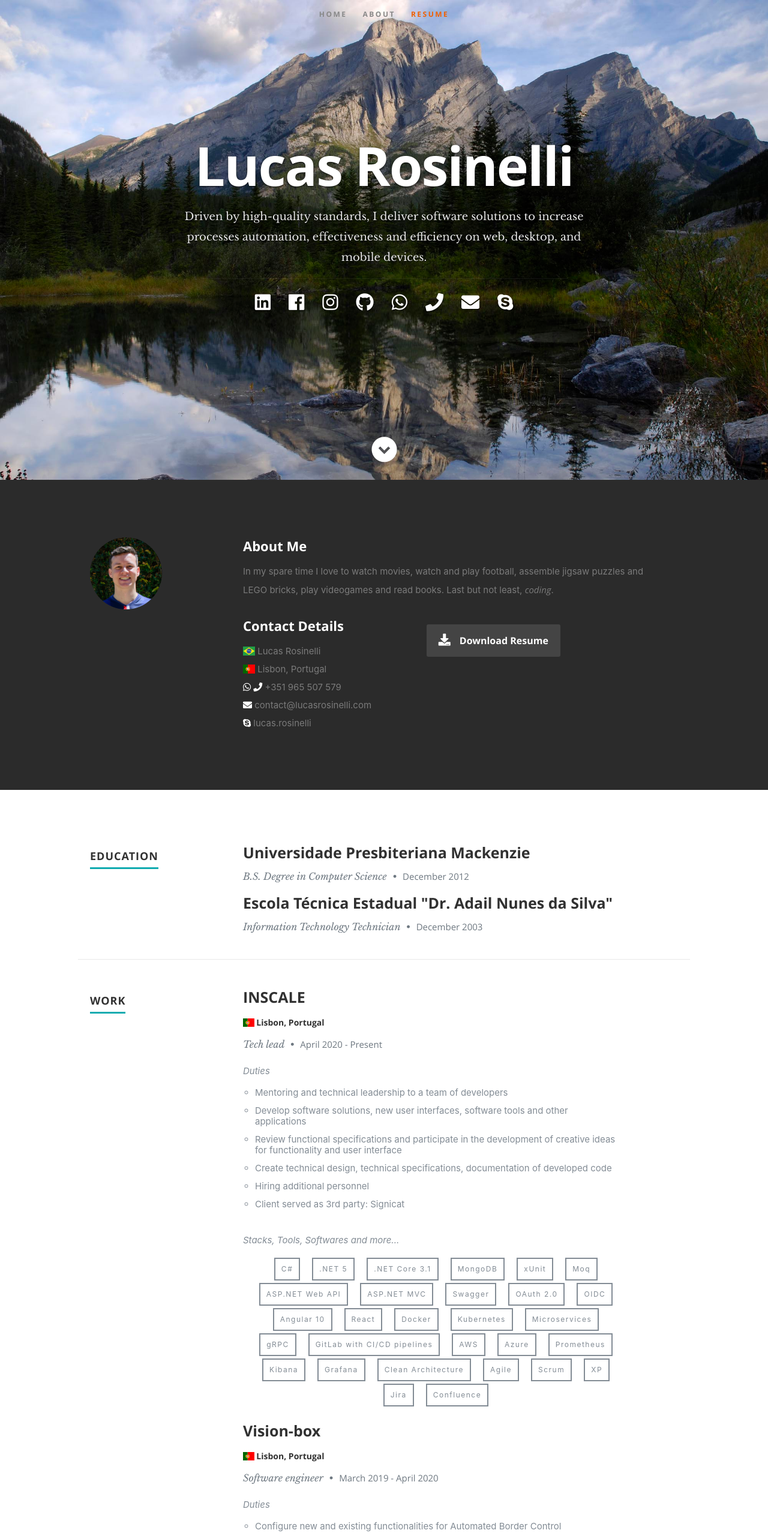
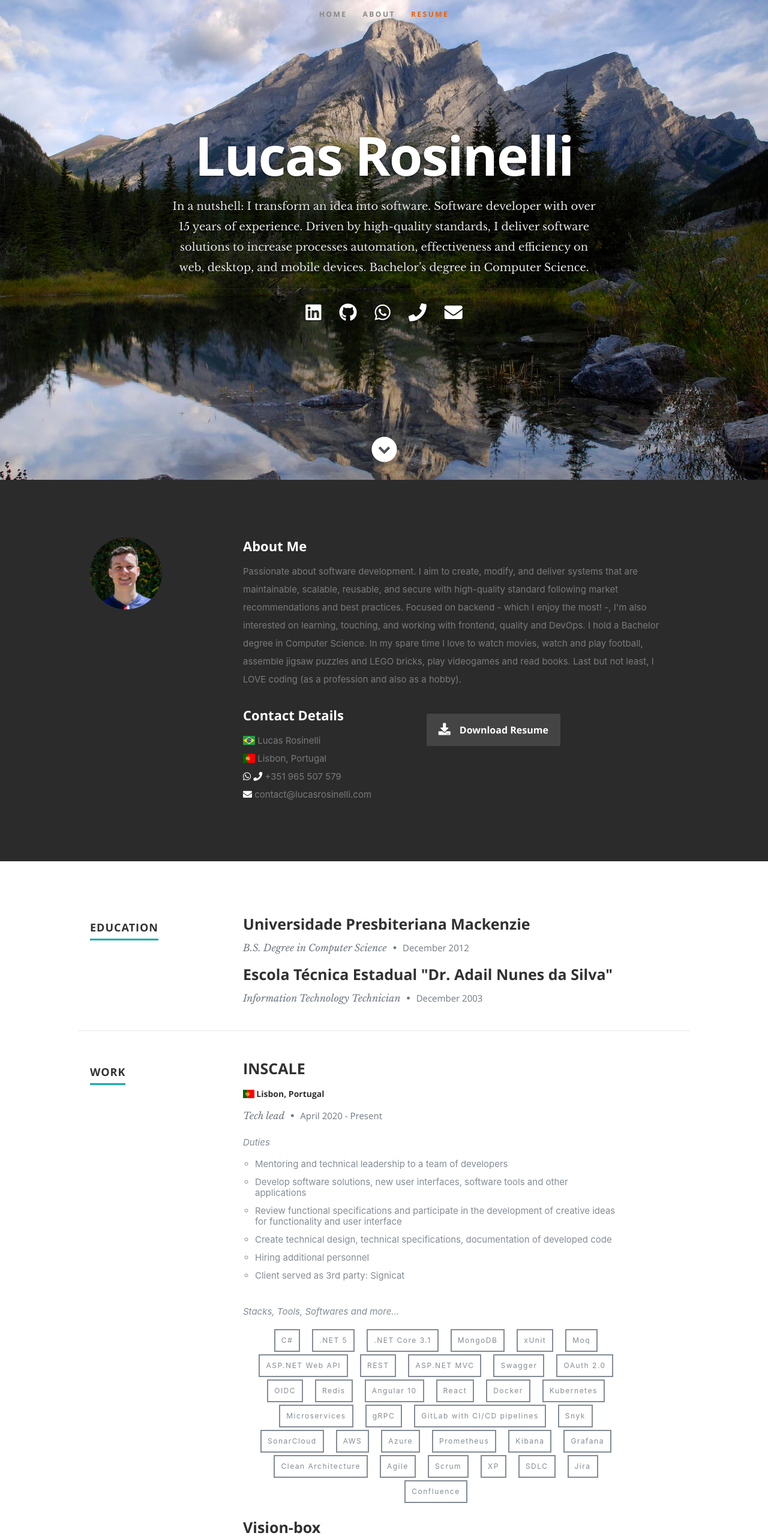
Before and after one commit to LucasRosinelli/resume, a React (Create React App) app: page / in a window 1280 px wide. Shown: the top 2566 px of the page at 60% size. Built offline with nearby package versions, Linux system fonts and the light colour scheme.

Commit message:
Updated resume content
- Reviewd `career summary` and `about me`
- Removed few unnecessary information

```diff
--- a/src/components/about/about.js
+++ b/src/components/about/about.js
@@ -11,11 +11,7 @@ export default class About extends Component {
                     </div>
                     <div className="nine columns main-col">
                         <h2>About Me</h2>
-                        <p>
-                            In my spare time I love to watch movies, watch and play football,
-                            assemble jigsaw puzzles and LEGO bricks, play videogames and read books.
-                            Last but not least, <em>coding</em>.
-                        </p>
+                        <p>{resumeData.aboutMe}</p>
                         <div className="row">
                             <div className="columns contact-details">
                                 <h2>Contact Details</h2>
@@ -23,8 +19,11 @@ export default class About extends Component {
                                     <span className={"flag-icon flag-icon-br"}></span> <span>{resumeData.shortName}</span><br />
                                     <span className={"flag-icon flag-icon-" + resumeData.contact.currentLocationCountry}></span> <span>{resumeData.contact.currentLocation}</span><br />
                                     <a target="LucasRosinelliWhatsApp" href={"https://api.whatsapp.com/send?phone=" + resumeData.contact.phone.unformatted} title={"Contact me via WhatsApp: " + resumeData.contact.phone.display}><i className="fab fa-whatsapp" /></a> <a href={"tel:+" + resumeData.contact.phone.unformatted} title={"Call me: " + resumeData.contact.phone.display}><i className="fa fa-phone" /></a> <span>{resumeData.contact.phone.display}</span><br />
-                                    <a href={"mailto:" + resumeData.contact.email} title={"Email me: " + resumeData.contact.email}><i className="fa fa-envelope" /></a> <span>{resumeData.contact.email}</span><br />
+                                    <a href={"mailto:" + resumeData.contact.email} title={"Email me: " + resumeData.contact.email}><i className="fa fa-envelope" /></a> <span>{resumeData.contact.email}</span>
+                                    {/*
+                                    <br />
                                     <a href={"skype:" + resumeData.contact.skype + "?chat"} title={"Contact me via Skype: " + resumeData.contact.skype}><i className="fab fa-skype" /></a> <span>{resumeData.contact.skype}</span>
+                                    */}
                                 </p>
                             </div>
                             <div className="columns download">
--- a/src/components/footer/footer.js
+++ b/src/components/footer/footer.js
@@ -9,13 +9,17 @@ export default class Footer extends Component {
                     <div className="twelve columns">
                         <ul className="social-links">
                             <li><a target="LucasRosinelliLinkedIn" href={resumeData.contact.linkedIn}><i className="fab fa-linkedin" /></a></li>
+                            {/*
                             <li><a target="LucasRosinelliFacebook" href={resumeData.contact.facebook}><i className="fab fa-facebook" /></a></li>
                             <li><a target="LucasRosinelliInstagram" href={resumeData.contact.instagram}><i className="fab fa-instagram" /></a></li>
+                            */}
                             <li><a target="LucasRosinelliGitHub" href={resumeData.contact.github}><i className="fab fa-github" /></a></li>
                             <li><a target="LucasRosinelliWhatsApp" href={"https://api.whatsapp.com/send?phone=" + resumeData.contact.phone.unformatted} title={"Contact me via WhatsApp: " + resumeData.contact.phone.display}><i className="fab fa-whatsapp" /></a></li>
                             <li><a href={"tel:+" + resumeData.contact.phone.unformatted} title={"Call me: " + resumeData.contact.phone.display}><i className="fa fa-phone" /></a></li>
                             <li><a href={"mailto:" + resumeData.contact.email} title={"Email me: " + resumeData.contact.email}><i className="fa fa-envelope" /></a></li>
+                            {/*
                             <li><a href={"skype:" + resumeData.contact.skype + "?chat"} title={"Contact me via Skype: " + resumeData.contact.skype}><i className="fab fa-skype" /></a></li>
+                            */}
                         </ul>
                         <ul className="copyright">
                             <li>© Copyright {new Date().getFullYear()} {resumeData.shortName}</li>
--- a/src/components/header/header.js
+++ b/src/components/header/header.js
@@ -26,13 +26,17 @@ export default class Header extends Component {
                         <hr />
                         <ul className="social">
                             <li><a target="LucasRosinelliLinkedIn" href={resumeData.contact.linkedIn}><i className="fab fa-linkedin" /></a></li>
+                            {/*
                             <li><a target="LucasRosinelliFacebook" href={resumeData.contact.facebook}><i className="fab fa-facebook" /></a></li>
                             <li><a target="LucasRosinelliInstagram" href={resumeData.contact.instagram}><i className="fab fa-instagram" /></a></li>
+                            */}
                             <li><a target="LucasRosinelliGitHub" href={resumeData.contact.github}><i className="fab fa-github" /></a></li>
                             <li><a target="LucasRosinelliWhatsApp" href={"https://api.whatsapp.com/send?phone=" + resumeData.contact.phone.unformatted} title={"Contact me via WhatsApp: " + resumeData.contact.phone.display}><i className="fab fa-whatsapp" /></a></li>
                             <li><a href={"tel:+" + resumeData.contact.phone.unformatted} title={"Call me: " + resumeData.contact.phone.display}><i className="fa fa-phone" /></a></li>
                             <li><a href={"mailto:" + resumeData.contact.email} title={"Email me: " + resumeData.contact.email}><i className="fa fa-envelope" /></a></li>
+                            {/*
                             <li><a href={"skype:" + resumeData.contact.skype + "?chat"} title={"Contact me via Skype: " + resumeData.contact.skype}><i className="fab fa-skype" /></a></li>
+                            */}
                         </ul>
                     </div>
                 </div>
--- a/src/resumeData.js
+++ b/src/resumeData.js
@@ -5,12 +5,12 @@ let resumeData = {
     "fullName": "Lucas Rosinelli da Rocha",
     "shortName": "Lucas Rosinelli",
     "role": "tech lead",
-    "roleDescription": "Driven by high-quality standards, I deliver software solutions to increase processes automation, effectiveness and efficiency on web, desktop, and mobile devices.",
+    "roleDescription": "In a nutshell: I transform an idea into software. Software developer with over 15 years of experience. Driven by high-quality standards, I deliver software solutions to increase processes automation, effectiveness and efficiency on web, desktop, and mobile devices. Bachelor’s degree in Computer Science.",
+    "aboutMe": "Passionate about software development. I aim to create, modify, and deliver systems that are maintainable, scalable, reusable, and secure with high-quality standard following market recommendations and best practices. Focused on backend - which I enjoy the most! -, I'm also interested on learning, touching, and working with frontend, quality and DevOps. I hold a Bachelor degree in Computer Science. In my spare time I love to watch movies, watch and play football, assemble jigsaw puzzles and LEGO bricks, play videogames and read books. Last but not least, I LOVE coding (as a profession and also as a hobby).",
     "contact": {
         "linkedIn": "https://br.linkedin.com/in/lucasrosinelli/en",
         "facebook": "https://www.facebook.com/lucas.rosinelli",
         "instagram": "https://www.instagram.com/lucasrosinelli",
-        "bitbucket": "https://bitbucket.org/lucasrosinelli",
         "github": "https://github.com/lucasrosinelli",
         "phone": {
             "unformatted": "351965507579",
@@ -39,13 +39,13 @@ let resumeData = {
                 "achievements": [],
                 "more": [
                     "C#", ".NET 5", ".NET Core 3.1", "MongoDB", "xUnit", "Moq",
-                    "ASP.NET Web API", "ASP.NET MVC", "Swagger", "OAuth 2.0", "OIDC",
+                    "ASP.NET Web API", "REST", "ASP.NET MVC", "Swagger", "OAuth 2.0", "OIDC", "Redis",
                     "Angular 10", "React",
                     "Docker", "Kubernetes", "Microservices", "gRPC",
-                    "GitLab with CI/CD pipelines",
+                    "GitLab with CI/CD pipelines", "Snyk", "SonarCloud",
                     "AWS", "Azure",
                     "Prometheus", "Kibana", "Grafana",
-                    "Clean Architecture", "Agile", "Scrum", "XP",
+                    "Clean Architecture", "Agile", "Scrum", "XP", "SDLC",
                     "Jira", "Confluence"
                  ]
             },
@@ -67,12 +67,12 @@ let resumeData = {
                     "Create structured documentation for existing processes in the team"
                 ],
                 "more": [
-                    "C#", ".NET Core (2.0 and 3.1)", "SQL Server", "xUnit", "Moq",
-                    "ASP.NET Web API", "Swagger",
+                    "C#", ".NET Framework (4.6+)", ".NET Core (2.0 and 3.1)", "SQL Server", "Entity Framework", "xUnit", "Moq",
+                    "ASP.NET Web API", "REST", "Swagger",
                     "Angular", "React",
                     "Jenkins",
                     "Kibana", "Grafana",
-                    "Agile", "Scrum",
+                    "Agile", "Scrum", "SDLC",
                     "Jira", "Confluence"
                  ]
             },
@@ -82,22 +82,25 @@ let resumeData = {
                 "from": "September 2012", "to": "March 2019",
                 "description": "",
                 "duties": [
-                    "Innovative by offering eight years of experience in the full software development lifecycle – from concept through delivery of next-generation applications and customizable solutions",
-                    "85-90% of products are created using Visual Studio 2015/2017, C# (3.5 and 4.6) and ASP.NET MVC, Web API – all of them are supported by SQL Server and MongoDB databases – version controller: Git"
+                    "Create technical design, technical specifications, documentation of developed code",
+                    "Develop software solutions, new user interfaces, software tools and other applications",
+                    "Review functional specifications and participate in the development of creative ideas for functionality and user interface",
+                    "Research and development of proof of concepts and prototypes for new business opportunities and product's improvements",
+                    "Mentoring and technical leadership to a team of developers",
+                    "Hiring additional personnel",
                 ],
                 "achievements": [
                     "Improvements, performance, and refactoring implemented, focusing on coding readability and maintenance, scalability, and reusability",
-                    "Increased the company’s revenue by introducing a new idea in the real-time data delivery solution for our clients"
+                    "Increased the company's revenue by introducing a new idea in real-time data delivery solution for our clients through a dashboard using SignalR and a mobile app"
                 ],
                 "more": [
-                    "C#", ".NET Standard (3.5 and 4.6)", "SQL Server", "MongoDB", "MySQL", "Dapper", "Entity Framework", "xUnit", "Moq",
-                    "Swagger", "ASP.NET Web API", "ASP.NET MVC", "SignalR", "ASP.NET Web Forms", "Windows Forms", "Windows Services", "WCF", "Silverlight",
+                    "C#", ".NET Framework (2.0, 3.5, 4.5 and 4.6)", "SQL Server", "MongoDB", "MySQL", "Dapper", "Entity Framework", "xUnit", "Moq",
+                    "Swagger", "ASP.NET Web API", "REST", "ASP.NET MVC", "SignalR", "ASP.NET Web Forms", "Windows Forms", "Windows Services", "WCF", "Silverlight",
                     "Angular", "React", "Ionic", "React Native",
                     "DDD", "Git",
                     "AWS", "Mandic (private cloud)",
-                    "Zabbix",
-                    "Agile", "Scrum",
-                    "SolarWinds"
+                    "Zabbix", "SolarWinds",
+                    "Agile", "Scrum", "SDLC"
                  ]
             },
             {
@@ -130,17 +133,22 @@ let resumeData = {
             }
         ],
         "skills": [
-            { "name": "C#", "size": 80, "nameClass": "csharp", "sizeClass": "eigthy" },
-            { "name": ".NET Core", "size": 70, "nameClass": "netcore", "sizeClass": "seventy" },
-            { "name": "ASP.NET MVC (4, 5)", "size": 70, "nameClass": "aspnetmvc", "sizeClass": "seventy" },
+            { "name": "C#", "size": 85, "nameClass": "csharp", "sizeClass": "eigthyfive" },
+            { "name": ".NET", "size": 80, "nameClass": "net", "sizeClass": "eigthy" },
             { "name": "ASP.NET Web API", "size": 80, "nameClass": "aspnetwebapi", "sizeClass": "eigthy" },
-            { "name": "ASP.NET SignalR", "size": 60, "nameClass": "aspnetsignalr", "sizeClass": "sixty" },
-            { "name": "Docker/Docker-Compose", "size": 45, "nameClass": "docker", "sizeClass": "fortyfive" },
+            { "name": "ASP.NET MVC", "size": 80, "nameClass": "aspnetmvc", "sizeClass": "eigthy" },
+            { "name": "SignalR", "size": 60, "nameClass": "signalr", "sizeClass": "sixty" },
+            { "name": "Docker/Docker-Compose", "size": 60, "nameClass": "docker", "sizeClass": "sixty" },
+            { "name": "Microservices", "size": 60, "nameClass": "microservices", "sizeClass": "sixty" },
+            { "name": "Kubernetes", "size": 40, "nameClass": "kubernetes", "sizeClass": "forty" },
+            { "name": "gRPC", "size": 40, "nameClass": "grpc", "sizeClass": "forty" },
             { "name": "Windows Forms", "size": 80, "nameClass": "windowsforms", "sizeClass": "eigthy" },
             { "name": "WPF", "size": 50, "nameClass": "wpf", "sizeClass": "fifty" },
             { "name": "WCF", "size": 50, "nameClass": "wcf", "sizeClass": "fifty" },
-            { "name": "REST/SOAP", "size": 70, "nameClass": "restsoap", "sizeClass": "seventy" },
-            { "name": "Entity Framework", "size": 60, "nameClass": "entityframework", "sizeClass": "sixty" },
+            { "name": "xUnit", "size": 80, "nameClass": "xunit", "sizeClass": "eigthy" },
+            { "name": "Moq", "size": 70, "nameClass": "moq", "sizeClass": "seventy" },
+            { "name": "REST/SOAP", "size": 80, "nameClass": "restsoap", "sizeClass": "eigthy" },
+            { "name": "Entity Framework", "size": 75, "nameClass": "entityframework", "sizeClass": "seventyfive" },
             { "name": "Dapper", "size": 40, "nameClass": "dapper", "sizeClass": "forty" },
             { "name": "JavaScript", "size": 80, "nameClass": "javascript", "sizeClass": "eigthy" },
             { "name": "jQuery", "size": 70, "nameClass": "jquery", "sizeClass": "seventy" },
@@ -156,10 +164,10 @@ let resumeData = {
             { "name": "Ionic", "size": 60, "nameClass": "ionic", "sizeClass": "sixty" },
             { "name": "React Native", "size": 30, "nameClass": "reactnative", "sizeClass": "thirty" },
             { "name": "TFS", "size": 70, "nameClass": "tfs", "sizeClass": "seventy" },
-            { "name": "GIT", "size": 80, "nameClass": "git", "sizeClass": "eigthy" },
-            { "name": "GitLab (with CI/CD)", "size": 70, "nameClass": "gitlab", "sizeClass": "seventy" },
-            { "name": "JIRA", "size": 70, "nameClass": "jira", "sizeClass": "seventy" },
-            { "name": "Confluence", "size": 70, "nameClass": "confluence", "sizeClass": "seventy" },
+            { "name": "GIT", "size": 85, "nameClass": "git", "sizeClass": "eigthyfive" },
+            { "name": "GitLab (with CI/CD)", "size": 75, "nameClass": "gitlab", "sizeClass": "seventyfive" },
+            { "name": "JIRA", "size": 80, "nameClass": "jira", "sizeClass": "eigthy" },
+            { "name": "Confluence", "size": 80, "nameClass": "confluence", "sizeClass": "eigthy" },
             { "name": "Jenkins", "size": 35, "nameClass": "jenkins", "sizeClass": "thirtyfive" },
         ]
     },
```
Also changed, not shown: 1 other file (tests, documents, lock files or other folders).
